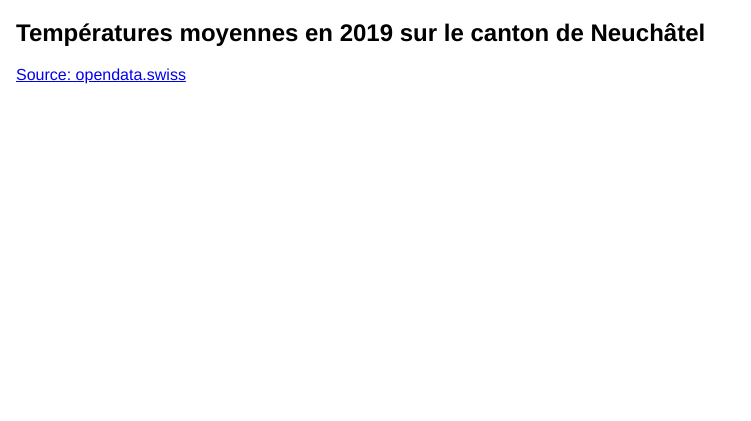
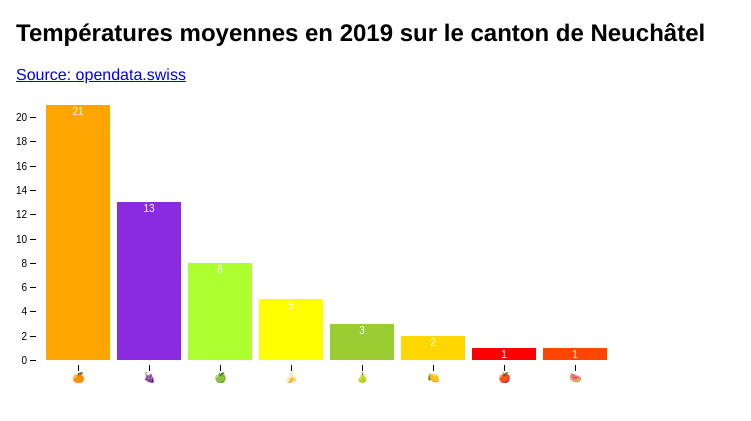
Before and after one commit to Arko/climat, a plain HTML site: page index.html in a window 1280 px wide. Shown: the part 61-482 px from the top of the page, without its empty margins (0-751 px from the left). Drawn offline with nearby package versions, Linux system fonts and the light colour scheme.

Commit message:
Ajouté main.js depuis code codepen

```diff
--- a/index.html
+++ b/index.html
@@ -12,6 +12,9 @@
     <h2>Températures moyennes en 2019 sur le canton de Neuchâtel</h2>
     <a href="https://opendata.swiss/fr/dataset/klimamessnetz-monatswerte">Source: opendata.swiss</a>
 
+    <div class="main"></div>
+
     <script src="https://d3js.org/d3.v5.min.js"></script>
+    <script src="scripts/main.js"></script>
 </body>
 </html>
--- /dev/null
+++ b/scripts/main.js
@@ -0,0 +1,76 @@
+// Paramètres de la visualisation
+const width = 600;
+const height = 300;
+const margin = { top: 20, right: 0, bottom: 20, left: 20 };
+
+// Données
+const fruits = [
+  { name: "🍊", count: 21 , color: 'orange' },
+  { name: "🍇", count: 13 , color: 'blueviolet' },
+  { name: "🍏", count: 8 , color: 'greenyellow' },
+  { name: "🍌", count: 5 , color: 'yellow' },
+  { name: "🍐", count: 3 , color: 'yellowgreen' },
+  { name: "🍋", count: 2 , color: 'gold' },
+  { name: "🍎", count: 1 , color: 'red' },
+  { name: "🍉", count: 1 , color: 'orangered' }
+];
+
+// Créer l'élément SVG et le configurer
+const svg = d3.select('.main')
+              .append('svg')
+              .attr('width', width)
+              .attr('height', height)
+              .attr('style', 'font: 10px sans-serif')
+
+// Créer l'échelle horizontale (fonctions D3)
+const x = d3.scaleBand()
+            .domain(fruits.map(d => d.name))
+            .range([margin.left, width - margin.right])
+            .padding(0.1)
+            .round(true)
+
+// Créer l'échelle verticale (fonctions D3)
+const y = d3.scaleLinear()
+            .domain([0, d3.max(fruits, d => d.count)])
+            .range([height - margin.bottom - 5, margin.top])
+            .interpolate(d3.interpolateRound)
+
+// Ajouter les barres
+svg.append('g')
+   .selectAll('rect')
+     .data(fruits)
+     .enter()
+     .append('rect')
+     .attr('width', x.bandwidth())
+     .attr('height', d => y(0) - y(d.count))
+     .attr('x', d => x(d.name))
+     .attr('y', d => y(d.count))
+     .style('fill', d => d.color)
+
+// Ajouter les titres
+svg.append('g')
+   .style('fill', 'white')
+   .attr('text-anchor', 'middle')
+   .attr('transform', `translate(${x.bandwidth() / 2}, 6)`)
+   .selectAll('text')
+     .data(fruits)
+     .enter()
+     .append('text')
+     .attr('dy', '0.35em')
+     .attr('x', d => x(d.name))
+     .attr('y', d => y(d.count))
+     .text(d => d.count)
+
+// Ajouter l'axe horizontal
+svg.append('g')
+   .attr('transform', `translate(0, ${height - margin.bottom})`)
+   .call(d3.axisBottom(x))
+   .call(g => g.select('.domain').remove())
+
+// Ajouter l'axe vertical
+svg.append('g')
+   .attr('transform', `translate(${margin.left}, 0)`)
+   .call(d3.axisLeft(y))
+   .call(g => g.select('.domain').remove())
+
+// Source: https://observablehq.com/@d3/learn-d3-scales
```
